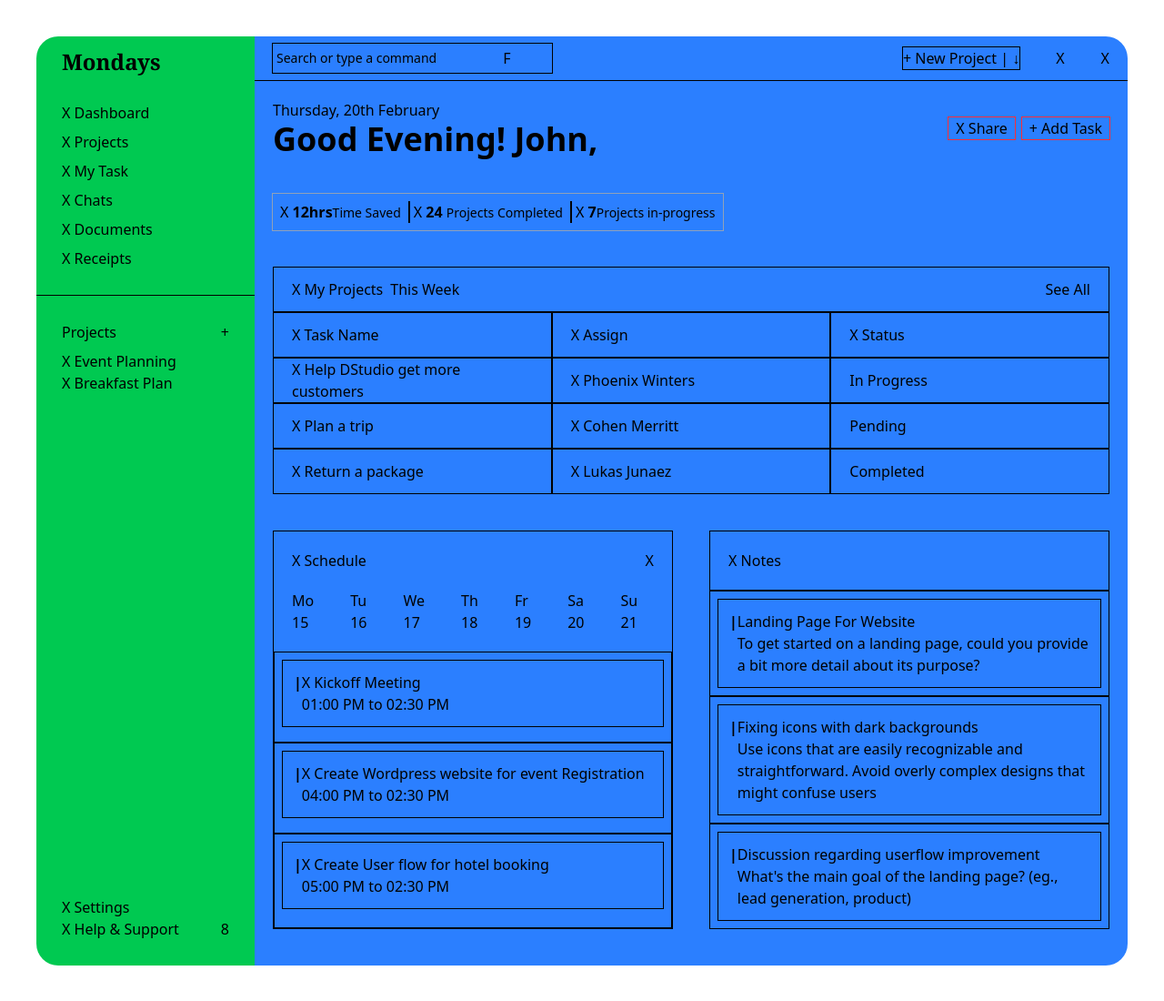
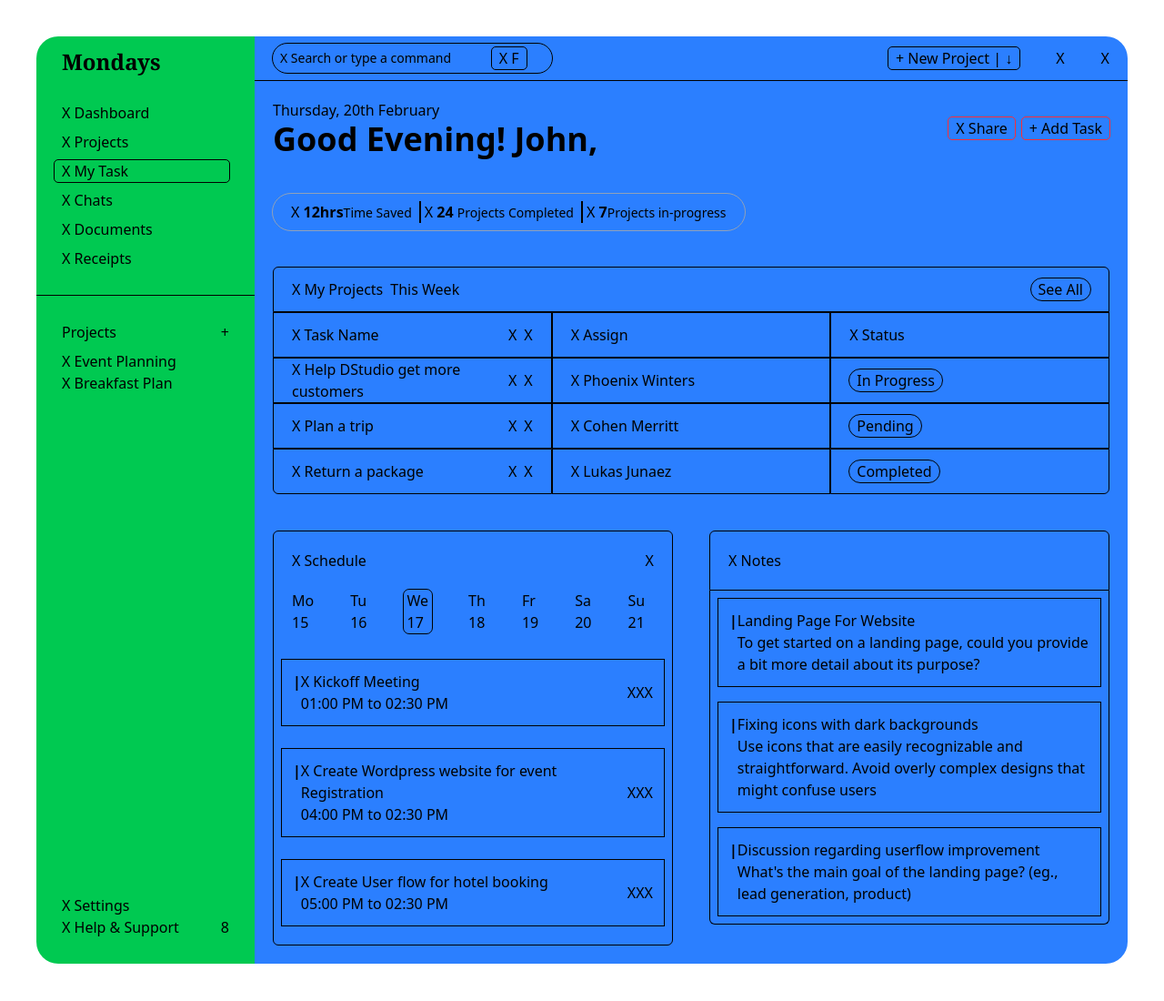
Before and after one commit to TechCrent/Dashboard, a website built with Vite: page dashboard/index.html in a window 1280 px wide. Shown: the whole page at 91% size. Built offline with nearby package versions, Linux system fonts and the light colour scheme.

Commit message:
Fixed all border/Outline related works

```diff
--- a/dashboard/index.html
+++ b/dashboard/index.html
@@ -19,7 +19,7 @@
             <div class="flex flex-col gap-2">
               <p>X Dashboard</p>
               <p>X Projects</p>
-              <p>X My Task</p>
+              <p class="outline outline-black px-2 -ml-2 rounded">X My Task</p>
               <p>X Chats</p>
               <p>X Documents</p>
               <p>X Receipts</p>
@@ -53,12 +53,14 @@
       >
         <!-- Search bar -->
         <header class="flex border-b border-black justify-between px-5 py-2">
-          <div class="outline flex gap-8 p-1 items-center md:w-1/3">
-            <p class="text-sm">Search or type a command</p>
-            <button class="m-auto">F</button>
+          <div
+            class="outline flex gap-8 p-1 items-center md:w-1/3 rounded-2xl px-2"
+          >
+            <p class="text-sm">X Search or type a command</p>
+            <button class="m-auto mr-5 outline px-2 rounded">X F</button>
           </div>
           <div class="flex gap-7 md:gap-10 justify-center items-center">
-            <button class="outline">+ New Project | ↓</button>
+            <button class="outline px-2 rounded">+ New Project | ↓</button>
             <p>X</p>
             <p>X</p>
             <!-- MENU BAR -->
@@ -75,15 +77,17 @@
           </div>
           <!-- Share and Add task button-->
           <div class="flex gap-2 items-center">
-            <p class="px-2 outline outline-red-500 h-fit">X Share</p>
-            <p class="px-2 outline outline-red-500 h-fit">+ Add Task</p>
+            <p class="px-2 outline outline-red-500 h-fit rounded">X Share</p>
+            <p class="px-2 outline outline-red-500 h-fit rounded">+ Add Task</p>
           </div>
         </div>
         <!-- Section before containers-->
         <div
           class="pb-5 p-5 flex justify-center items-center md:block md:w-fit"
         >
-          <div class="flex gap-2 outline outline-slate-400 p-2">
+          <div
+            class="flex gap-2 outline outline-slate-400 p-2 rounded-4xl px-5"
+          >
             <p>
               X <span class="font-semibold">12hrs</span
               ><span class="text-sm">Time Saved</span>
@@ -103,24 +107,30 @@
         <div class="md:grid grid-cols-2 grid-rows-2 md:grid-rows-[auto_1fr]">
           <!-- SECTION 1 -->
           <section
-            class="h-fit md:col-span-2 p-5 grid md:grid-cols-3 grid-cols-2 grid-rows-5 mx-auto w-full"
+            class="h-fit w-fit md:col-span-2 p-5 grid md:grid-cols-3 grid-cols-2 grid-rows-5 mx-auto"
           >
             <!-- Row 1-->
             <div
-              class="flex md:col-span-3 col-span-2 border border-black justify-between items-center"
+              class="flex md:col-span-3 col-span-2 border border-black justify-between items-center rounded-t-md"
             >
               <div class="flex gap-2 p-2 px-5">
                 <p>X My Projects</p>
                 <p>This Week</p>
               </div>
               <div class="flex p-2 px-5">
-                <p>See All</p>
+                <p class="outline outline-black px-2 rounded-2xl">See All</p>
               </div>
             </div>
 
             <!-- Row 2 -->
-            <div class="border border-black flex items-center px-5">
-              <p>X Task Name</p>
+            <div
+              class="border border-black flex items-center px-5 justify-between"
+            >
+              <div><p>X Task Name</p></div>
+              <div class="flex gap-2">
+                <p>X</p>
+                <p>X</p>
+              </div>
             </div>
             <div class="border border-black flex gap-5 px-5 items-center">
               <p>X Assign</p>
@@ -132,46 +142,68 @@
             </div>
 
             <!-- Row 3 -->
-            <div class="border border-black px-5 items-center flex">
-              <p>X Help DStudio get more customers</p>
+            <div
+              class="border border-black px-5 items-center flex justify-between"
+            >
+              <div><p>X Help DStudio get more customers</p></div>
+              <div class="flex gap-2">
+                <p>X</p>
+                <p>X</p>
+              </div>
             </div>
             <div class="border border-black px-5 items-center flex">
               <p>X Phoenix Winters</p>
             </div>
             <!-- Hidden -->
             <div class="border border-black hidden md:flex px-5 items-center">
-              <p>In Progress</p>
+              <p class="outline outline-black rounded-2xl px-2">In Progress</p>
             </div>
 
             <!-- Row 4 -->
-            <div class="border border-black px-5 items-center flex">
-              <p>X Plan a trip</p>
+            <div
+              class="border border-black px-5 items-center flex justify-between"
+            >
+              <div><p>X Plan a trip</p></div>
+              <div class="flex gap-2">
+                <p>X</p>
+                <p>X</p>
+              </div>
             </div>
             <div class="border border-black px-5 items-center flex">
               <p>X Cohen Merritt</p>
             </div>
             <!-- Hidden -->
             <div class="border border-black hidden md:flex px-5 items-center">
-              <p>Pending</p>
+              <p class="outline outline-black rounded-2xl px-2">Pending</p>
             </div>
 
             <!-- Row 5 -->
-            <div class="border border-black px-5 items-center flex">
-              <p>X Return a package</p>
+            <div
+              class="border border-black px-5 items-center flex rounded-bl-md justify-between"
+            >
+              <div><p>X Return a package</p></div>
+              <div class="flex gap-2">
+                <p>X</p>
+                <p>X</p>
               </div>
-            <div class="border border-black px-5 items-center flex">
+            </div>
+            <div
+              class="border border-black px-5 items-center flex rounded-br-md md:rounded-none"
+            >
               <p>X Lukas Junaez</p>
             </div>
             <!-- Hidden -->
-            <div class="border border-black hidden md:flex px-5 items-center">
-              <p>Completed</p>
+            <div
+              class="border border-black hidden md:flex px-5 items-center rounded-br-md"
+            >
+              <p class="outline outline-black rounded-2xl px-2">Completed</p>
             </div>
           </section>
 
           <!-- SECTION 2 -->
           <section class="p-5 mx-auto w-full">
             <!-- Row 1-->
-            <div class="border border-black">
+            <div class="border border-black rounded-md">
               <div class="flex justify-between p-5">
                 <p>X Schedule</p>
                 <p>X</p>
@@ -186,7 +218,7 @@
                   <p>Tu</p>
                   <p>16</p>
                 </div>
-                <div>
+                <div class="outline outline-black px-1 rounded-md">
                   <p>We</p>
                   <p>17</p>
                 </div>
@@ -209,8 +241,9 @@
               </div>
 
               <!-- Row 3-->
-              <div class="border border-black p-2 md:pb-4">
-                <div class="border border-black p-3 flex">
+              <div class="p-2 md:pb-4">
+                <div class="border border-black p-3 flex justify-between">
+                  <div class="flex">
                     <div>
                       <p class="font-black">|</p>
                     </div>
@@ -219,11 +252,18 @@
                       <p>01:00 PM to 02:30 PM</p>
                     </div>
                   </div>
+                  <div class="flex items-center">
+                    <p>X</p>
+                    <p>X</p>
+                    <p>X</p>
+                  </div>
+                </div>
               </div>
 
               <!-- Row 4-->
-              <div class="border border-black p-2 md:pb-4">
-                <div class="border border-black p-3 flex">
+              <div class="p-2 md:pb-4">
+                <div class="border border-black p-3 flex justify-between">
+                  <div class="flex">
                     <div>
                       <p class="font-black">|</p>
                     </div>
@@ -232,17 +272,30 @@
                       <p>04:00 PM to 02:30 PM</p>
                     </div>
                   </div>
+                  <div class="flex items-center">
+                    <p>X</p>
+                    <p>X</p>
+                    <p>X</p>
+                  </div>
+                </div>
               </div>
 
               <!-- Row 5-->
-              <div class="border border-black p-2 md:pb-5">
-                <div class="border border-black p-3 flex">
+              <div class="p-2 md:pb-5">
+                <div class="border border-black p-3 flex justify-between">
+                  <div class="flex">
                     <div>
                       <p class="font-black">|</p>
                     </div>
                     <div>
                       <p>X Create User flow for hotel booking</p>
                       <p>05:00 PM to 02:30 PM</p>
+                    </div>
+                  </div>
+                  <div class="flex items-center">
+                    <p>X</p>
+                    <p>X</p>
+                    <p>X</p>
                   </div>
                 </div>
               </div>
@@ -252,12 +305,12 @@
           <!-- SECTION 3 -->
           <section class="p-5 pb-10 w-full">
             <!-- Row 1-->
-            <div class="border border-black p-5">
+            <div class="border border-black p-5 rounded-t-md">
               <p>X Notes</p>
             </div>
 
             <!-- Row 2-->
-            <div class="border border-black p-2 flex">
+            <div class="border border-black p-2 flex border-t-0 border-b-0">
               <div class="border border-black p-3 flex">
                 <div>
                   <p class="font-black">|</p>
@@ -273,7 +326,7 @@
             </div>
 
             <!-- Row 3-->
-            <div class="border border-black p-2 flex">
+            <div class="border border-black p-2 flex border-t-0 border-b-0">
               <div class="border border-black p-3 flex">
                 <div>
                   <p class="font-black">|</p>
@@ -289,7 +342,7 @@
             </div>
 
             <!-- Row 4 -->
-            <div class="border border-black p-2 flex">
+            <div class="border border-black p-2 flex rounded-b-md border-t-0">
               <div class="border border-black p-3 flex">
                 <div>
                   <p class="font-black">|</p>
```
Lines whose indentation alone changed are shown as unchanged.
